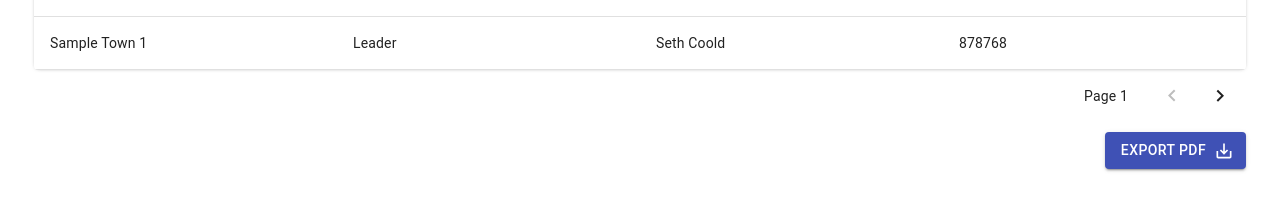
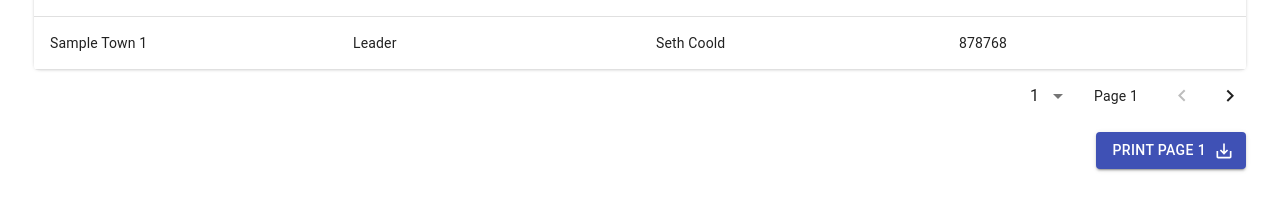
Before and after one commit to melqonyan99/ReactPrintTable, a React (Create React App) app: page / in a window 1280 px wide. Shown: the part 371-582 px from the top of the page. Built offline with nearby package versions, Linux system fonts and the light colour scheme.

Commit message:
Some fixes

```diff
--- a/src/components/Table.jsx
+++ b/src/components/Table.jsx
@@ -13,6 +13,7 @@ import TableRow from "@material-ui/core/TableRow";
 import TablePagination from "@material-ui/core/TablePagination";
 import Paper from "@material-ui/core/Paper";
 import ReactToPrint from "react-to-print";
+import { Select, MenuItem } from "@material-ui/core";
 // import { AllDataTable } from "./AllDataTable";
 
 const useStyles = makeStyles({
@@ -67,6 +68,11 @@ export const TableComponent = () => {
     setData(modifiedData);
   }, []);
 
+  const handlePageChange = (e) => {
+    setPage(e.target.value);
+    console.log(e.target.value);
+  };
+
   return (
     <Grid container direction="column">
       <Grid
@@ -79,6 +85,7 @@ export const TableComponent = () => {
         </div>
         <TableContainer
           style={{ boxShadow: "0px 0px 5px -3px" }}
+          className="table"
           component={Paper}
         >
           <Table className={classes.table} aria-label="simple table">
@@ -110,6 +117,8 @@ export const TableComponent = () => {
             </TableBody>
           </Table>
         </TableContainer>
+      </Grid>
+      <div style={{ display: "flex", flexDirection: "row-reverse" }}>
         <TablePagination
           component="div"
           count={TableData.length}
@@ -122,7 +131,12 @@ export const TableComponent = () => {
           onPageChange={handleChangePage}
           onRowsPerPageChange={handleChangeRowsPerPage}
         />
-      </Grid>
+        <Select value={page} onChange={handlePageChange}>
+          {TableData.map((value, index) => {
+            return <MenuItem value={index}>{index + 1}</MenuItem>;
+          })}
+        </Select>
+      </div>
       {/* <AllDataTable ref={allDataPrintableTable} /> */}
       <Grid
         style={{
@@ -154,7 +168,7 @@ export const TableComponent = () => {
                 style={{ marginRight: "10px" }}
                 endIcon={<SaveAltIcon />}
               >
-                Export PDF
+                Print Page {page + 1}
               </Button>
             );
           }}
--- a/src/index.css
+++ b/src/index.css
@@ -1,13 +1,28 @@
 body {
   margin: 0;
-  font-family: -apple-system, BlinkMacSystemFont, 'Segoe UI', 'Roboto', 'Oxygen',
-    'Ubuntu', 'Cantarell', 'Fira Sans', 'Droid Sans', 'Helvetica Neue',
+  font-family: -apple-system, BlinkMacSystemFont, "Segoe UI", "Roboto", "Oxygen",
+    "Ubuntu", "Cantarell", "Fira Sans", "Droid Sans", "Helvetica Neue",
     sans-serif;
   -webkit-font-smoothing: antialiased;
   -moz-osx-font-smoothing: grayscale;
 }
 
 code {
-  font-family: source-code-pro, Menlo, Monaco, Consolas, 'Courier New',
+  font-family: source-code-pro, Menlo, Monaco, Consolas, "Courier New",
     monospace;
 }
+
+.MuiInputBase-root.MuiInput-root.MuiInput-underline::before {
+  border: none !important;
+}
+
+@media print {
+  .table {
+    box-shadow: none !important;
+  }
+  .MuiTableCell-root {
+    padding: 8px !important;
+    font-size: 0.65rem !important;
+    word-spacing: 5px !important;
+  }
+}
```
